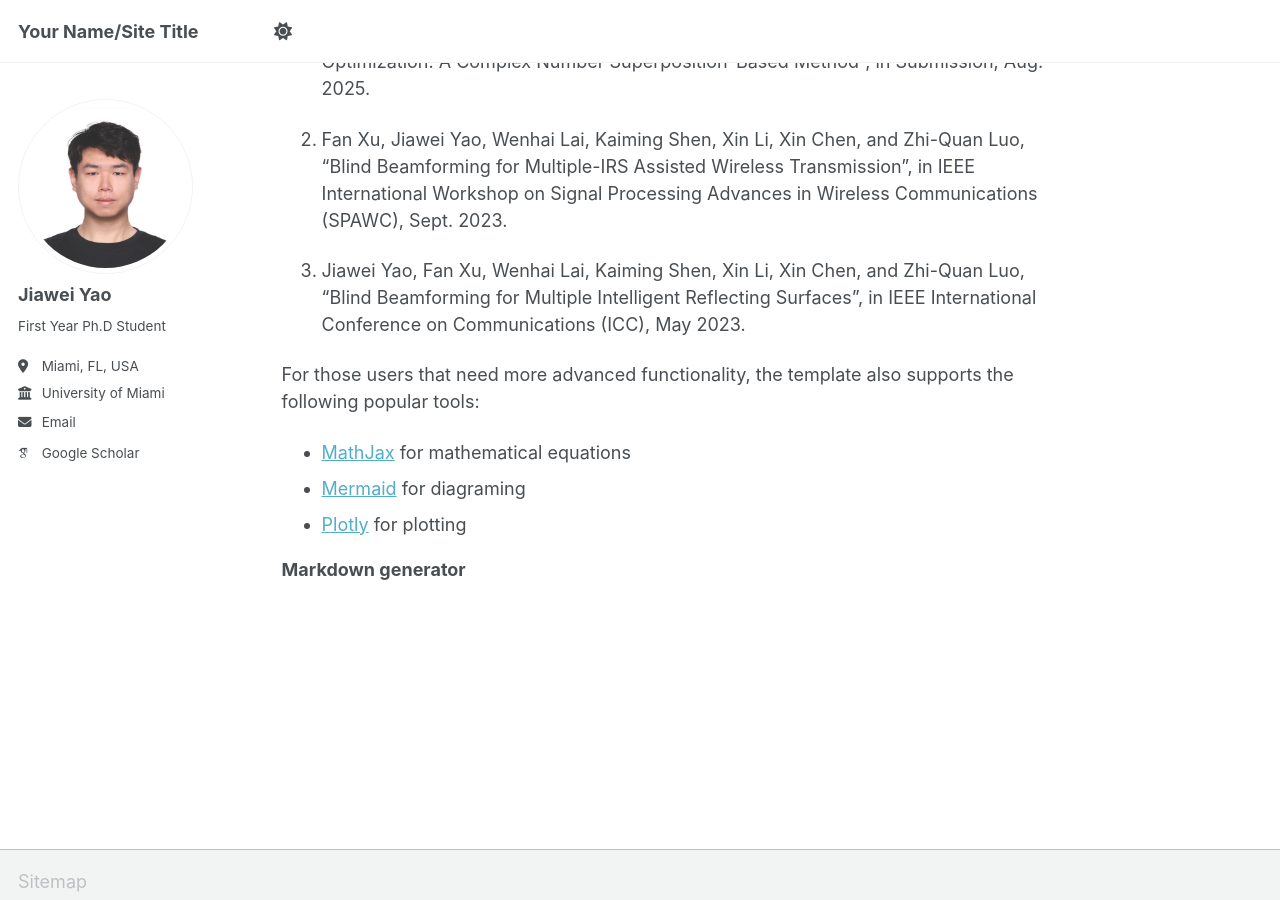
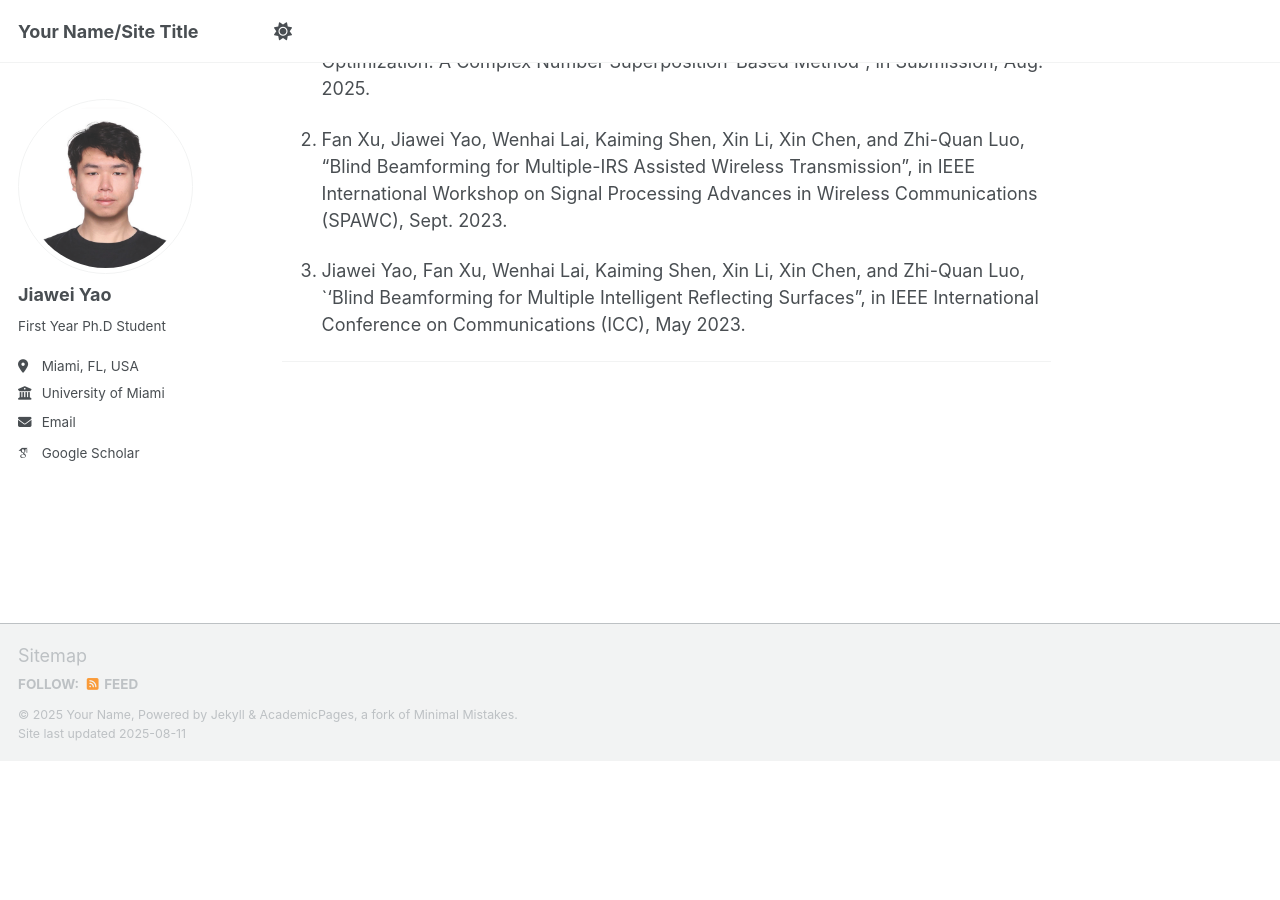
Before and after one commit to Mercuryyjw/Mercuryyjw.github.io, a Jekyll site: the page built from _pages/about.md, in a window 1280 px wide and 900 px high, scrolled down 923 px. Built offline with Jekyll 4.4.1, drawn with Linux system fonts in a browser that asks for light colours; some web fonts are replaced; a script that is not in the unit is left out; after the commit the page ends 1684 px from its top, so only the background shows below that.

Commit message:
Update about.md

```diff
--- a/_pages/about.md
+++ b/_pages/about.md
@@ -36,11 +36,6 @@ You can also find my articles on [my Google Scholar profile](https://scholar.goo
 
 1. Fan Xu, Jiawei Yao, Wenhai Lai, Kaiming Shen, Xin Li, Xin Chen, and Zhi-Quan Luo, "Blind Beamforming for Multiple-IRS Assisted Wireless Transmission", in IEEE International Workshop on Signal Processing Advances in Wireless Communications (SPAWC), Sept. 2023.
 
-1. Jiawei Yao, Fan Xu, Wenhai Lai, Kaiming Shen, Xin Li, Xin Chen, and Zhi-Quan Luo, "Blind Beamforming for Multiple Intelligent Reflecting Surfaces", in IEEE International Conference on Communications (ICC), May 2023.
+1. Jiawei Yao, Fan Xu, Wenhai Lai, Kaiming Shen, Xin Li, Xin Chen, and Zhi-Quan Luo, `'Blind Beamforming for Multiple Intelligent Reflecting Surfaces", in IEEE International Conference on Communications (ICC), May 2023.
 
-For those users that need more advanced functionality, the template also supports the following popular tools:
-- [MathJax](https://www.mathjax.org/) for mathematical equations
-- [Mermaid](https://mermaid.js.org/) for diagraming
-- [Plotly](https://plotly.com/javascript/) for plotting
-
-**Markdown generator**
+------
```
